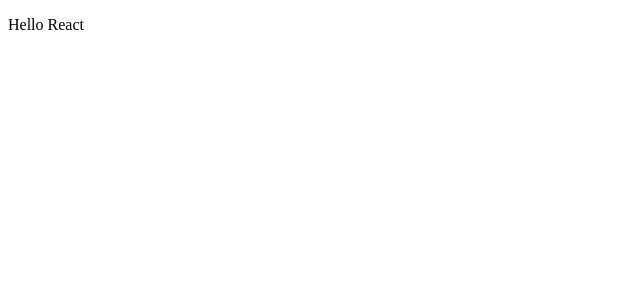
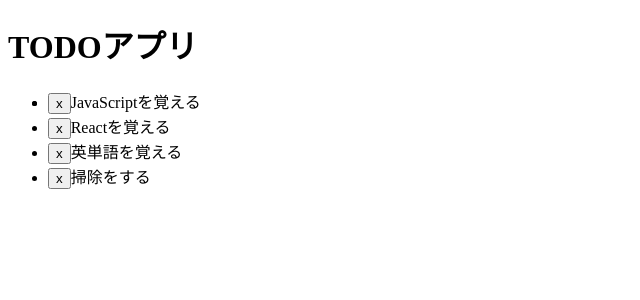
Before and after one commit to mizutama6/sample-react-todo-app, a React (Create React App) app: page / in a window 1280 px wide. Shown: the top 300 px of the page, without its empty margins (0-640 px from the left). Built offline with nearby package versions, Linux system fonts and the light colour scheme.

Commit message:
feat: TODOリストの表示

```diff
--- a/src/App.js
+++ b/src/App.js
@@ -1,9 +1,26 @@
-import React from 'react'
+import React, { useState } from 'react'
 
 const App = () => {
+  const [todos, setTodos] = useState([
+    { title: 'JavaScriptを覚える' },
+    { title: 'Reactを覚える' },
+    { title: '英単語を覚える' },
+    { title: '掃除をする' },
+  ])
   return (
     <>
-      <p>Hello React</p>
+      <h1>TODOアプリ</h1>
+      <ul>
+        <li>
+          {
+            todos.map((todo, i) => (
+              <li key={i}>
+                <input type="button" value="x" />{todo.title}
+              </li>
+            ))
+          }
+        </li>
+      </ul>
     </>
   )
 }
```
